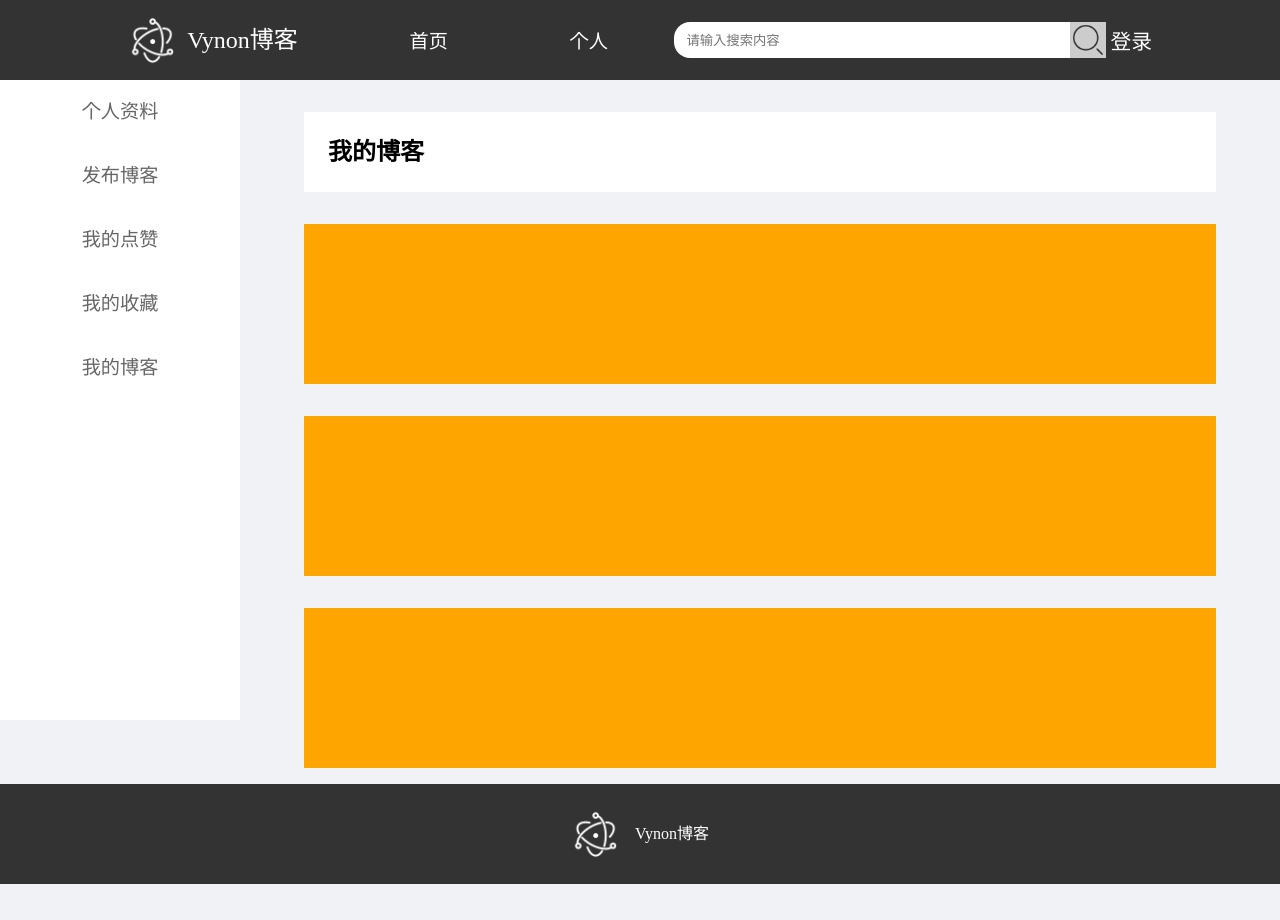
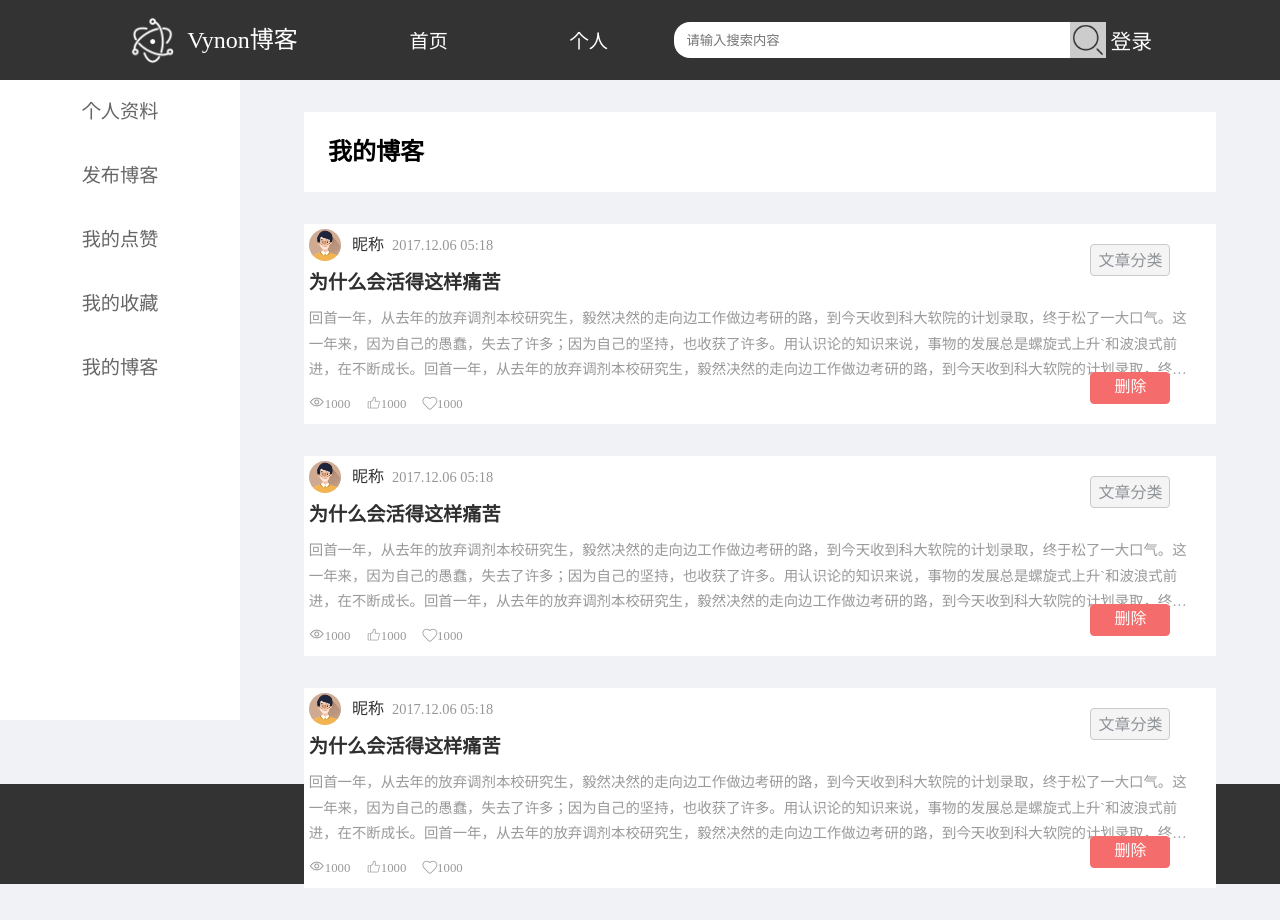
Before and after one commit to NanluQingshi/VynoBlog, a Vue app: page /user/blog in a window 1280 px wide. Before the commit the page ends 884 px from the top, so only its background shows below. Built offline with nearby package versions, Linux system fonts and the light colour scheme.

Commit message:
博客列表展示组件

```diff
--- a/src/components/ArticleElem.vue
+++ b/src/components/ArticleElem.vue
@@ -4,19 +4,191 @@
  * @Description: 博客列表展示组件
 -->
 <script setup>
+import { ref } from 'vue'
+
+const delBlog = () => {
+  // TODO：删除博客
+}
+
+const textInfo = ref(
+  '回首一年，从去年的放弃调剂本校研究生，毅然决然的走向边工作做边考研的路，到今天收到科大软院的计划录取，终于松了一大口气。这一年来，因为自己的愚蠢，失去了许多；因为自己的坚持，也收获了许多。用认识论的知识来说，事物的发展总是螺旋式上升`和波浪式前进，在不断成长。回首一年，从去年的放弃调剂本校研究生，毅然决然的走向边工作做边考研的路，到今天收到科大软院的计划录取，终于松了一大口气。这一年来，因为自己的愚蠢，失去了许多；因为自己的坚持，也收获了许多。用认识论的知识来说，事物的发展总是螺旋式上升`和波浪式前进，在不断成长。'
+)
 </script>
 
 <template>
-  <div class="box">
-    <div class="content"></div>
-    <div class="btn"></div>
+  <div class="article">
+    <div class="content">
+      <div class="author">
+        <a
+          href=""
+          class="avatar"
+        >
+          <img
+            src="@/assets/photo.png"
+            alt=""
+          >
+        </a>
+        <div class="info">
+          <a
+            href=""
+            class="nickname"
+          >昵称</a>
+          <span class="time">2017.12.06 05:18</span>
+        </div>
+      </div>
+      <a href="" class="title">为什么会活得这样痛苦</a>
+      <span class="fenlei">
+        文章分类
+      </span>
+      <p class="text">{{ textInfo }}</p>
+      <div class="meta">
+        <a href="">
+          <i class="iconfont icon-icon-"></i>
+          <span class="num">1000</span>
+        </a>
+        <a href="">
+          <i class="iconfont icon-dianzan"></i>
+          <span class="num">1000</span>
+        </a>
+        <a href="">
+          <i class="iconfont icon-shoucang"></i>
+          <span class="num">1000</span>
+        </a>
+      </div>
+    </div>
+    <span class="btn" @click="delBlog">删除</span>
   </div>
 </template>
 
 <style lang="less" scoped>
-.box {
+.article {
+  position: relative;
+  padding: 0.3rem 0 0 0.3rem;
   width: 100%;
-  height: 10rem;
-  background-color: orange;
+  height: 12.5rem;
+  background-color: #fff;
+
+  .content {
+    .author {
+      display: flex;
+      height: 2rem;
+      // background-color: pink;
+
+      .avatar {
+        height: 2rem;
+
+        img {
+          height: 2rem;
+          border-radius: 50%;
+        }
+      }
+
+      .info {
+        margin-left: 0.7rem;
+        line-height: 2rem;
+
+        a {
+          color: #333;
+        }
+
+        span {
+          margin-left: 0.5rem;
+          font-size: 0.9rem;
+          color: #969696;
+        }
+      }
+    }
+
+    .title {
+      display: block;
+      margin-top: 0.5rem;
+      font-size: 1.2rem;
+      font-weight: 700;
+      line-height: 1.5;
+      color: #2f2f2f;
+
+      &:hover {
+        text-decoration: underline;
+      }
+    }
+
+    .fenlei {
+      position: absolute;
+      top: 10%;
+      right: 5%;
+      width: 5rem;
+      height: 2rem;
+      text-align: center;
+      line-height: 2rem;
+      color: #909399;
+      background-color: #f4f4f5;
+      border: 1px solid #dcdfe6;
+      border-color: #c8c9cc;
+      border-radius: 4px;
+      cursor: no-drop;
+      white-space: nowrap;
+    }
+
+    .text {
+      display: -webkit-box;
+      margin-top: 0.5rem;
+      width: 55rem;
+      height: 5rem;
+      color: #999;
+      font-size: 0.9rem;
+      line-height: 1.8;
+      // 文本最多显示三行
+      -webkit-line-clamp: 3;
+      // 文本按垂直方向排列
+      -webkit-box-orient: vertical;
+      overflow: hidden;
+      text-overflow: ellipsis;
+    }
+
+    .meta {
+      margin-top: 0.5rem;
+
+      a {
+        margin-right: 1rem;
+
+        .iconfont,
+        .num {
+          font-size: 0.8rem;
+          color: #999;
+
+          &:hover {
+            color: #787878;
+          }
+        }
+
+        .icon-icon- {
+          font-size: 1rem;
+        }
+
+        .icon-dianzan {
+          font-size: 0.9rem;
+        }
+      }
+    }
+  }
+
+  .btn {
+    position: absolute;
+    bottom: 10%;
+    right: 5%;
+    width: 5rem;
+    height: 2rem;
+    text-align: center;
+    line-height: 1.8rem;
+    color: #fff;
+    background-color: #f56c6c;
+    border: 1px solid #f56c6c;
+    border-radius: 4px;
+
+    &:hover {
+      background-color: #f89898;
+      border-color: #f89898;
+    }
+  }
 }
 </style>
--- a/src/components/BlogCon.vue
+++ b/src/components/BlogCon.vue
@@ -64,14 +64,14 @@ const getDetail = () => {}
   flex-direction: column;
   justify-content: space-between;
   padding-top: 1rem;
-  width: 26.25rem;
+  width: 24rem;
   height: 18.5rem;
   background-color: #fff;
   cursor: pointer;
   transition: .8s;
 
   &:hover {
-    width: 28rem;
+    width: 24.5rem;
     height: 20rem;
     box-shadow: 0 0 10px 10px rgba(51, 51, 51, 0.25);
   }
```
Also changed, not shown: 1 other file (tests, documents, lock files or other folders).
